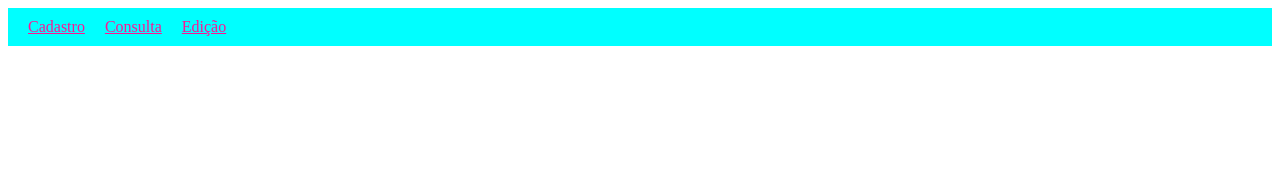
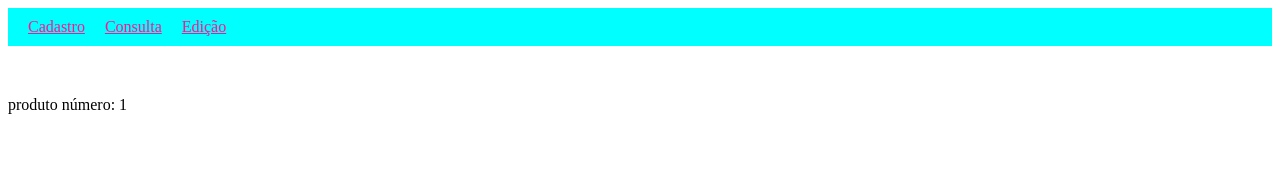
Before and after one commit to esterdcveiga/app-aula, an Angular app: page /produto/1 in a window 1280 px wide. Before the commit this address led to /. Shown: the top 186 px of the page. Built offline with nearby package versions, Linux system fonts and the light colour scheme.

Commit message:
componente detalhe

```diff
--- a/src/app/app.module.ts
+++ b/src/app/app.module.ts
@@ -7,13 +7,15 @@ import { AppComponent } from './app.component';
 import { CadastroComponent } from './cadastro/cadastro.component';
 import { ConsultaComponent } from './consulta/consulta.component';
 import { EdicaoComponent } from './edicao/edicao.component';
+import { DetalheComponent } from './detalhe/detalhe.component';
 
 @NgModule({
   declarations: [
     AppComponent,
     CadastroComponent,
     ConsultaComponent,
-    EdicaoComponent
+    EdicaoComponent,
+    DetalheComponent
   ],
   imports: [
     BrowserModule,
--- a/src/app/consulta/consulta.component.html
+++ b/src/app/consulta/consulta.component.html
@@ -18,11 +18,13 @@
         <th>id</th>
         <th>descrição</th>
         <th>preço</th>
+        <th>ações</th>
     </tr>
     <!--percorrendo o array e colocando seus dados em uma tabela-->
     <tr *ngFor = "let prod of produtos">
         <td> {{ prod.id }}
         <td> {{ prod.descricao }} </td>
         <td> {{ prod.preco }} </td>
+        <td><a [routerLink]="['/produto', prod.id]">editar</a></td>
     </tr>
 </table>
--- /dev/null
+++ b/src/app/detalhe/detalhe.component.html
@@ -0,0 +1 @@
+<p>produto número: {{ idproduto }}</p>
--- /dev/null
+++ b/src/app/detalhe/detalhe.component.ts
@@ -0,0 +1,22 @@
+import { Component, OnInit } from '@angular/core';
+import { ActivatedRoute } from '@angular/router';
+
+@Component({
+  selector: 'app-detalhe',
+  templateUrl: './detalhe.component.html',
+  styleUrls: ['./detalhe.component.css']
+})
+export class DetalheComponent implements OnInit {
+
+  idproduto:number = 0
+
+  //fazendo injeção de dependencia
+  constructor(private route: ActivatedRoute) { }
+
+  ngOnInit(): void {
+    const routeParams = this.route.snapshot.paramMap
+    console.log(routeParams)
+    this.idproduto =Number( routeParams.get('idproduto'))
+  }
+
+}
```
Also changed, not shown: src/app/app-routing.module.ts (+6 -1 lines), src/app/detalhe/detalhe.component.css (added), 1 other file (tests, documents, lock files or other folders).
